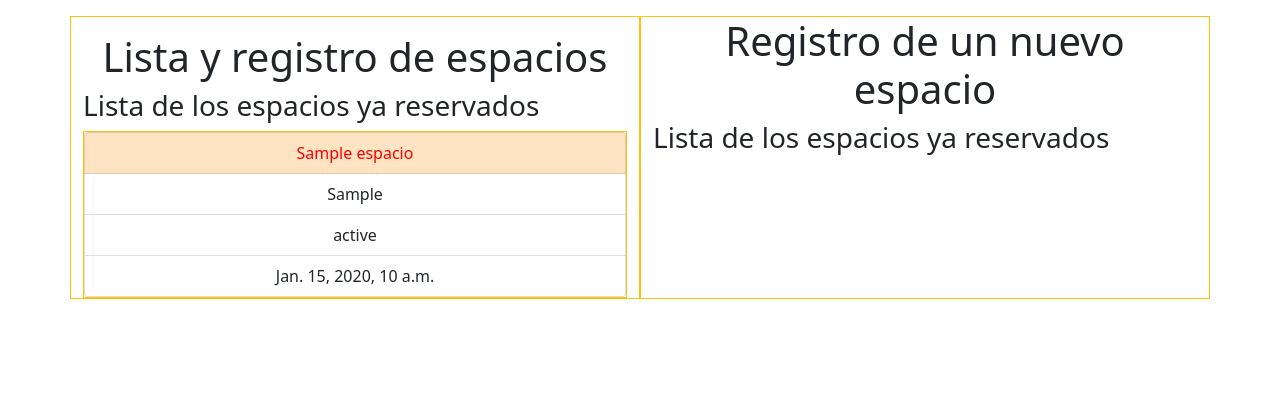
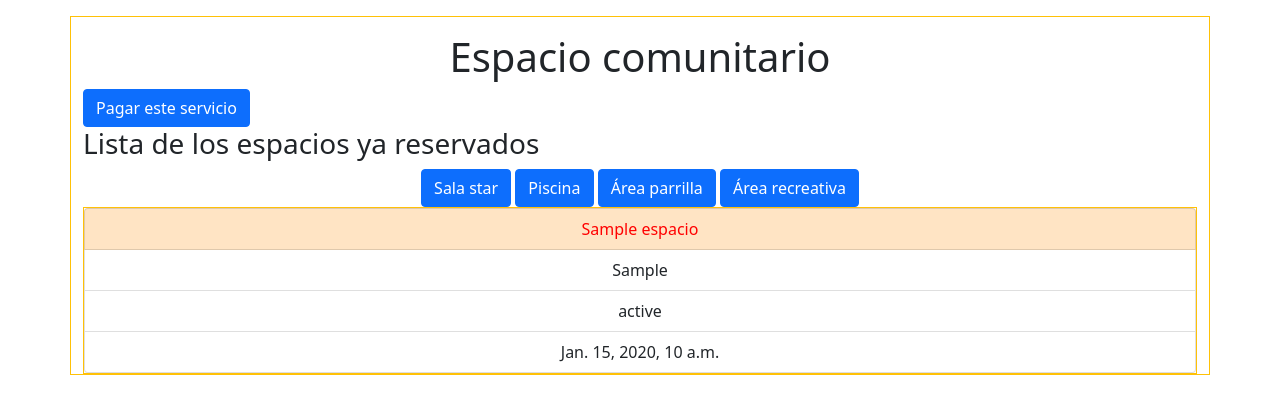
Before and after one commit to jaimenestares1012/Calidad, a Django app: template templates/actividades/lista_actividades.html in a window 1280 px wide. Shown: the top 414 px of the page. Run offline with Django 3.2, Linux system fonts and the light colour scheme; the template is opened without the code that fills it: most values are stand-ins (such as "Sample title", 1, 10 or a date in 2020).

Commit message:
funciones añadidas en servicios

```diff
--- a/applications/actividades/urls.py
+++ b/applications/actividades/urls.py
@@ -6,7 +6,8 @@ from . import views
 app_name = "actividades"
 urlpatterns = [
     path('', views.prueba.as_view()),
-    path('lista-actividades/', views.ListaActividades.as_view()),
+    path('lista-actividades/<shorname>',
+         views.ListaActividades.as_view()),
     path('crear-actividades/', views.ActividadesCreateView.as_view()),
     path('success/', views.Success.as_view() , name="success"),
 
--- a/templates/actividades/lista_actividades.html
+++ b/templates/actividades/lista_actividades.html
@@ -8,17 +8,26 @@
 <body>
 <div class="container">
     <div class="row">
-        <div class="col-6 mt-3">
+        <div class="col-12 mt-3">
 
         <form method="GET">
 
         </form>
-            <h1 style="text-align: center;">Lista y registro de espacios</h1>
+            <h1 style="text-align: center;">Espacio comunitario</h1>
+            <a href="/actividades/crear-actividades/" class="btn btn-primary">Pagar este servicio</a>
             <div>
                 <h3>Lista de los espacios ya reservados</h3>
+
             </div>
+            <center>
+                <a href="/actividades/lista-actividades/Sala star" class="btn btn-primary">Sala star</a>
+                <a href="/actividades/lista-actividades/Piscina" class="btn btn-primary">Piscina</a>
+                <a href="/actividades/lista-actividades/Área parrilla" class="btn btn-primary">Área parrilla</a>
+                <a href="/actividades/lista-actividades/Área recreativa" class="btn btn-primary">Área recreativa</a>
+            </center>
             {% for e in object_list %}
             <div class="col-12">
+
                 <div style="text-align: center;">
                     <ul class="list-group">
                         <li class="list-group-item" style="background-color: bisque; color:red;">{{e.espacio}}</li>
@@ -30,11 +39,7 @@
             </div>
             {% endfor %}
         </div>
-        <div class="col-6 mt-3  ">
-            <h1 style="text-align: center;">Registro de un nuevo espacio</h1>
-            <div>
-                <h3>Lista de los espacios ya reservados</h3>
-            </div>
+
         </div>
 
     </div>
--- a/templates/administracion/index.html
+++ b/templates/administracion/index.html
@@ -22,7 +22,7 @@
           <a class="nav-link" href="/servicio/lista_servicios/">Pagos</a>
         </li>
         <li class="nav-item">
-          <a class="nav-link" href="/actividades/lista-actividades/">Actividades</a>
+          <a class="nav-link" href="/actividades/lista-actividades/Sala star">Actividades</a>
         </li>
         <li class="nav-item">
           <a class="nav-link" href="/visita/add/" >Visitas</a>
```
Also changed, not shown: applications/actividades/forms.py (added, +38 -0 lines), applications/actividades/views.py (+12 -5 lines).
